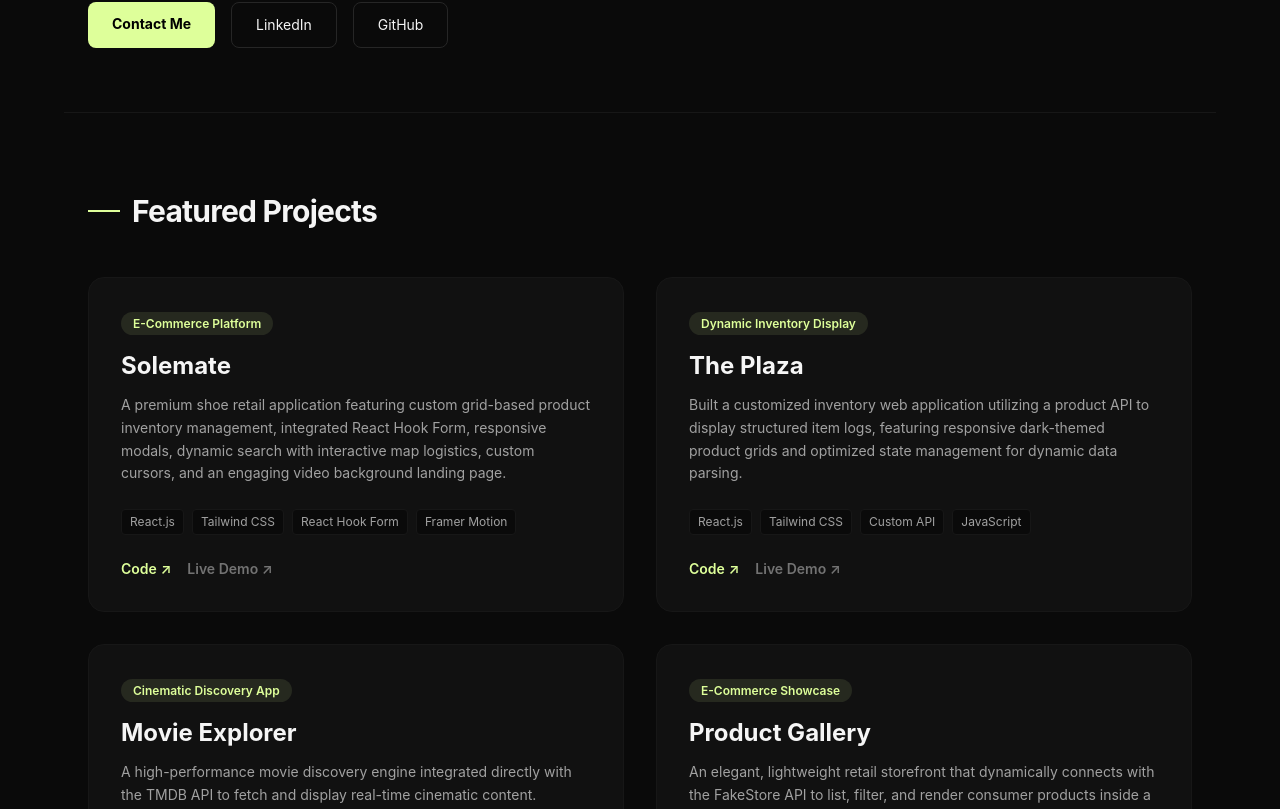
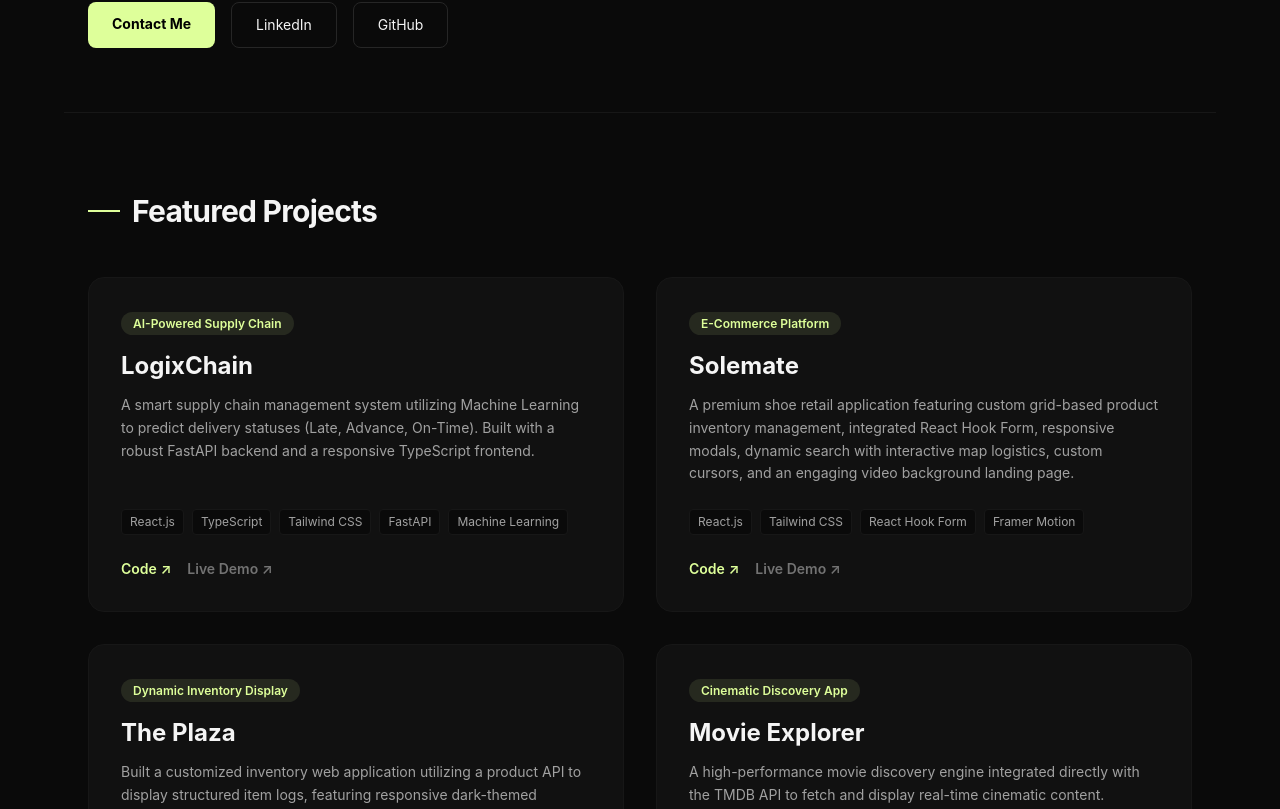
Before and after one commit to muchaslam7-design/Muneeba_Portfolio, a React (Vite) app: page / in a window 1280 px wide. Shown: the part 512-1321 px from the top of the page. Built offline with nearby package versions, Linux system fonts and the light colour scheme.

Commit message:
Add 'LogixChain' project to portfolio
Added a new project 'LogixChain' to the portfolio with details including category, description, technologies used, and relevant links.

```diff
--- a/src/Portfolio.jsx
+++ b/src/Portfolio.jsx
@@ -2,6 +2,18 @@ import React from "react";
 
 const Portfolio = () => {
   const projects = [
+    {
+    title: "LogixChain",
+    category: "AI-Powered Supply Chain",
+    desc: "A smart supply chain management system utilizing Machine Learning to predict delivery statuses (Late, Advance, On-Time). Built with a robust FastAPI backend and a responsive TypeScript frontend.",
+    tech: ["React.js", "TypeScript", "Tailwind CSS", "FastAPI", "Machine Learning"],
+    links: {
+    frontendGit: "https://github.com/muchaslam7-design/supplychain-frontend-app",
+    backendGit: "https://github.com/muchaslam7-design/supplychain-ai-engine",
+    frontendLive: "https://supplychain-frontend-app-av5k.vercel.app/prediction",
+    backendLive: "https://supplychain-frontend-app-av5k.vercel.app/"
+  }
+  },
     {
       title: "Solemate",
       category: "E-Commerce Platform",
```
